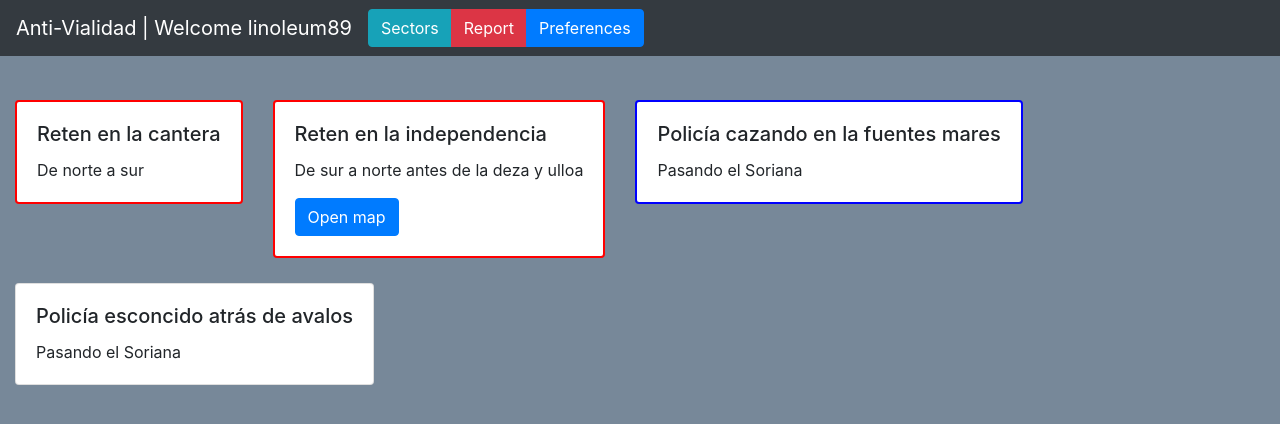
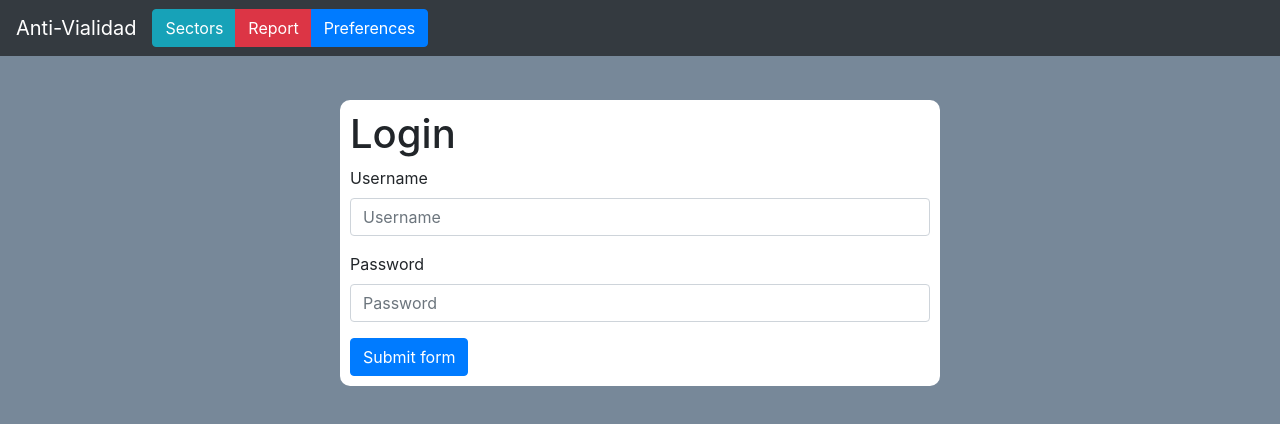
Before and after one commit to linoleum89/anti-vialidad, a React (Create React App) app: page / in a window 1280 px wide. Shown: the top 424 px of the page. Built offline with nearby package versions, Linux system fonts and the light colour scheme.

Commit message:
add login component and utils file

```diff
--- a/package.json
+++ b/package.json
@@ -3,6 +3,7 @@
   "version": "0.1.0",
   "private": true,
   "dependencies": {
+    "axios": "^0.18.0",
     "react": "^16.8.3",
     "react-bootstrap": "^1.0.0-beta.5",
     "react-dom": "^16.8.3",
--- a/src/App.js
+++ b/src/App.js
@@ -1,29 +1,25 @@
 import React, { Component } from "react";
-import "./App.css";
-import {
-  Button,
-  Container,
-  Row,
-  Navbar,
-  ButtonGroup
-} from "react-bootstrap";
+import "./css/App.css";
+import { Button, Container, Row, Navbar, ButtonGroup } from "react-bootstrap";
+import Login from "./components/Login";
 import Preferences from "./components/Preferences";
-import Report from './components/Report';
+import Report from "./components/Report";
 import ReportForm from "./components/ReportForm";
 import WithModal from "./components/WithModal";
 import PreferencesContext from "./preferences-context";
-
+import { login } from "./utils/utils";
 
 const WithModalPreferences = WithModal(Preferences);
 const WithModalReport = WithModal(ReportForm);
 
 class App extends Component {
   _isMounted = false;
-  constructor(props, context) {
-    super(props, context);
+  constructor(...args) {
+    super(...args);
 
     this.handleShow = this.handleShow.bind(this);
     this.handleClose = this.handleClose.bind(this);
+    this.handleSubmitLogin = this.handleSubmitLogin.bind(this);
     this.handleSubmit = this.handleSubmit.bind(this);
     this.handleSubmitPreferences = this.handleSubmitPreferences.bind(this);
     this.handleChange = this.handleChange.bind(this);
@@ -33,12 +29,10 @@ class App extends Component {
     this.state = {
       allowNotifications: false,
       show: false,
+      isValidLogin: null,
       isFormValid: false,
       currentModal: "",
-      user: {
-        id:'linoleum89',
-        sector: 1
-      },
+      user: {},
       entry: {
         name: "",
         description: "",
@@ -52,7 +46,7 @@ class App extends Component {
 
   componentDidMount() {
     this._isMounted = true;
-    global.Notification.requestPermission().then((permission = '') => {
+    global.Notification.requestPermission().then((permission = "") => {
       if (this._isMounted) {
         this.setState({
           allowNotifications: permission === "granted"
@@ -63,8 +57,8 @@ class App extends Component {
     setTimeout(() => {
       this.setState({
         sectors: [
-          { id: "1", name: "San Felipe", className: 'red' },
-          { id: "2", name: "Fuentes Mares", className: 'blue' }
+          { id: "1", name: "San Felipe", className: "red" },
+          { id: "2", name: "Fuentes Mares", className: "blue" }
         ],
         entries: [
           {
@@ -78,7 +72,7 @@ class App extends Component {
             id: 2,
             name: "Reten en la independencia",
             description: "De sur a norte antes de la deza y ulloa",
-            coordinates: [200,300],
+            coordinates: [200, 300],
             sector: 1
           },
           {
@@ -102,6 +96,15 @@ class App extends Component {
 
   componentWillUnmount() {
     this._isMounted = false;
+  }
+
+  async handleSubmitLogin(userData = {}) {
+    //send userData to api login service, simulating call here
+    const user = (await login(userData)) || "";
+    this.setState({
+      isValidLogin: typeof user === "object",
+      user: user && typeof user !== "string" ? user : {}
+    });
   }
 
   handleNotifications(ev) {
@@ -187,24 +190,29 @@ class App extends Component {
         state.entry = { ...this.state.entry, description: value };
         break;
       case "sector":
-        state.entry = { ...this.state.entry, sector: value || '' };
+        state.entry = { ...this.state.entry, sector: value || "" };
         break;
       default:
         return this.state;
     }
 
-    state.isFormValid = state.entry.name !== '' && state.entry.description !== '';
+    state.isFormValid =
+      state.entry.name !== "" && state.entry.description !== "";
 
     this.setState(state);
   }
 
   render() {
     const entries = this.getEntries(this.state.entries, this.state.sectors);
-
     return (
       <Container fluid={true}>
         <Navbar fixed="top" bg="dark" variant="dark">
-          <Navbar.Brand href="#home">Anti-Vialidad | Welcome {this.state.user.id}</Navbar.Brand>
+          <Navbar.Brand href="#home">
+            Anti-Vialidad{" "}
+            {this.state.user &&
+              this.state.user.id &&
+              `| Welcome ${this.state.user.id}`}
+          </Navbar.Brand>
           <ButtonGroup>
             <Button variant="info" name="sectors" onClick={this.handleShow}>
               Sectors
@@ -217,7 +225,10 @@ class App extends Component {
             </Button>
           </ButtonGroup>
         </Navbar>
-        <Row className="margin-top">{(entries && entries.length > 0) ? entries : <h1>Loading...</h1>}</Row>
+        {/* <Row className="margin-top">{(entries && entries.length > 0) ? entries : <h1>Loading...</h1>}</Row> */}
+        <Row className="margin-top">
+          <Login handleSubmitLogin={this.handleSubmitLogin} isValidLogin={this.state.isValidLogin} />
+        </Row>
         <PreferencesContext.Provider
           value={{
             allowNotifications: this.state.allowNotifications,
@@ -251,18 +262,25 @@ class App extends Component {
     );
   }
 
+  isLogged() {
+    this.setState({
+      isLogged: this.state.user && this.state.user.id
+    });
+  }
+
   getEntries(entries = [], sectors = []) {
-    return entries && entries.map(entry => {
-      const sector = sectors.find((sector) => {
-        return parseInt(sector.id) === entry.sector
-      });
+    return (
+      entries &&
+      entries.map(entry => {
+        const sector = sectors.find(sector => {
+          return parseInt(sector.id) === entry.sector;
+        });
 
-      entry.className = (sector && sector.className) || '';
+        entry.className = (sector && sector.className) || "";
 
-      return (
-        <Report key={entry.name} {...entry}></Report>
-      );
-    });
+        return <Report key={entry.name} {...entry} />;
+      })
+    );
   }
 }
 
--- /dev/null
+++ b/src/components/Login.jsx
@@ -0,0 +1,66 @@
+import React from "react";
+import { Form, Button } from "react-bootstrap";
+import "../css/Login.css";
+
+class Login extends React.Component {
+  constructor(...args) {
+    super(...args);
+    this.state = { validated: false, userName: '', password: '' };
+    this.handleSubmit = this.handleSubmit.bind(this);
+    this.handleChange = this.handleChange.bind(this);
+  }
+
+  componentDidUpdate(prevProps){
+    //reset form status
+    if (prevProps.isValidLogin === null && this.props.isValidLogin === false) {
+      this.setState({ validated: false });
+   }
+  }
+
+  handleChange(ev) {
+    this.setState({
+      [ev.target.id]: ev.target.value
+    });
+  }
+
+  handleSubmit(ev) {
+    const form = ev.currentTarget;
+    const {handleSubmitLogin} = this.props;
+    ev.preventDefault();
+    ev.stopPropagation();
+    if (form.checkValidity()) {
+      handleSubmitLogin({userName: this.state.userName, password: this.state.password});
+    }
+    this.setState({ validated: true });
+  }
+
+  render() {
+    const { validated } = this.state;
+    const {isValidLogin} = this.props;
+    return (
+      <Form
+        noValidate
+        validated={validated}
+        onSubmit={this.handleSubmit}
+        className="login-form"
+      >
+        <h1>Login</h1>
+        <Form.Group controlId="userName">
+          <Form.Label>Username</Form.Label>
+          <Form.Control required type="text" placeholder="Username" onChange={this.handleChange} />
+          <Form.Control.Feedback>Looks good!</Form.Control.Feedback>
+        </Form.Group>
+
+        <Form.Group controlId="password">
+          <Form.Label>Password</Form.Label>
+          <Form.Control required type="password" placeholder="Password" onChange={this.handleChange} />
+          <Form.Control.Feedback>Looks good!</Form.Control.Feedback>
+        </Form.Group>
+        <h3>{(!isValidLogin && isValidLogin !== null) ? 'Invalid user' : null }</h3>
+        <Button type="submit">Submit form</Button>
+      </Form>
+    );
+  }
+}
+
+export default Login;
--- a/src/components/Preferences.jsx
+++ b/src/components/Preferences.jsx
@@ -1,7 +1,7 @@
 import React from "react";
 import { Form } from "react-bootstrap";
 import PreferencesContext from "../preferences-context";
-import '../component-custom-switch.min.css';
+import '../css/component-custom-switch.min.css';
 
 const Preferences = props => {
     const sectors = props.sectors && props.sectors.map((sector) => {
--- /dev/null
+++ b/src/css/Login.css
@@ -0,0 +1,9 @@
+.login-form  {
+    border-radius: 10px;
+    background: #FFF;
+    margin: auto;
+    padding: 10px;
+    width: 50%;
+    max-width: 600px;
+    min-width: 320px;
+}
--- /dev/null
+++ b/src/utils/utils.js
@@ -0,0 +1,21 @@
+const axios = require('axios');
+
+export const login = async (userData = {userName: '', password: ''}) => {
+      try {
+        const response = await axios.get('users.json');
+        const users = (response.data && response.data.users) || [];
+        //simulating find method on the server side, response should return the user object only
+        const user = users.find((user) => {
+            return user.username === userData.userName && user.password === userData.password
+        });
+        if (user) {
+            delete user.password; //normally we won't have to do this since user object returns without password from api
+            return user;
+        } else {
+            return 'Invalid user name or password';
+        }
+      } catch (error) {
+        //TODO: implement an error boundary component to display in case of error
+        console.error(error);
+      }
+};
```
Also changed, not shown: public/users.json (added, +13 -0 lines), src/css/App.css (renamed from src/App.css), src/css/component-custom-switch.min.css (renamed from src/component-custom-switch.min.css), 1 other file (tests, documents, lock files or other folders).
